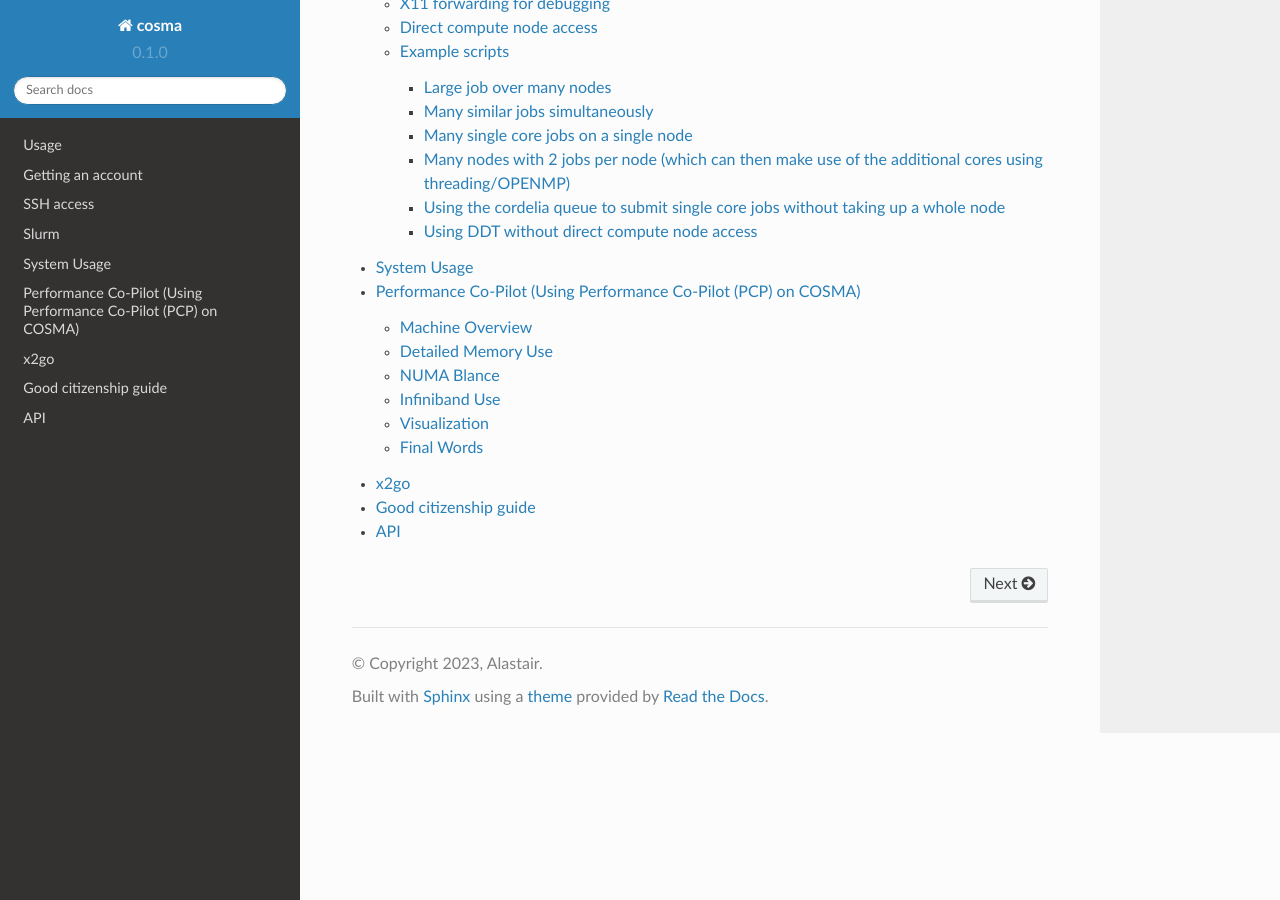
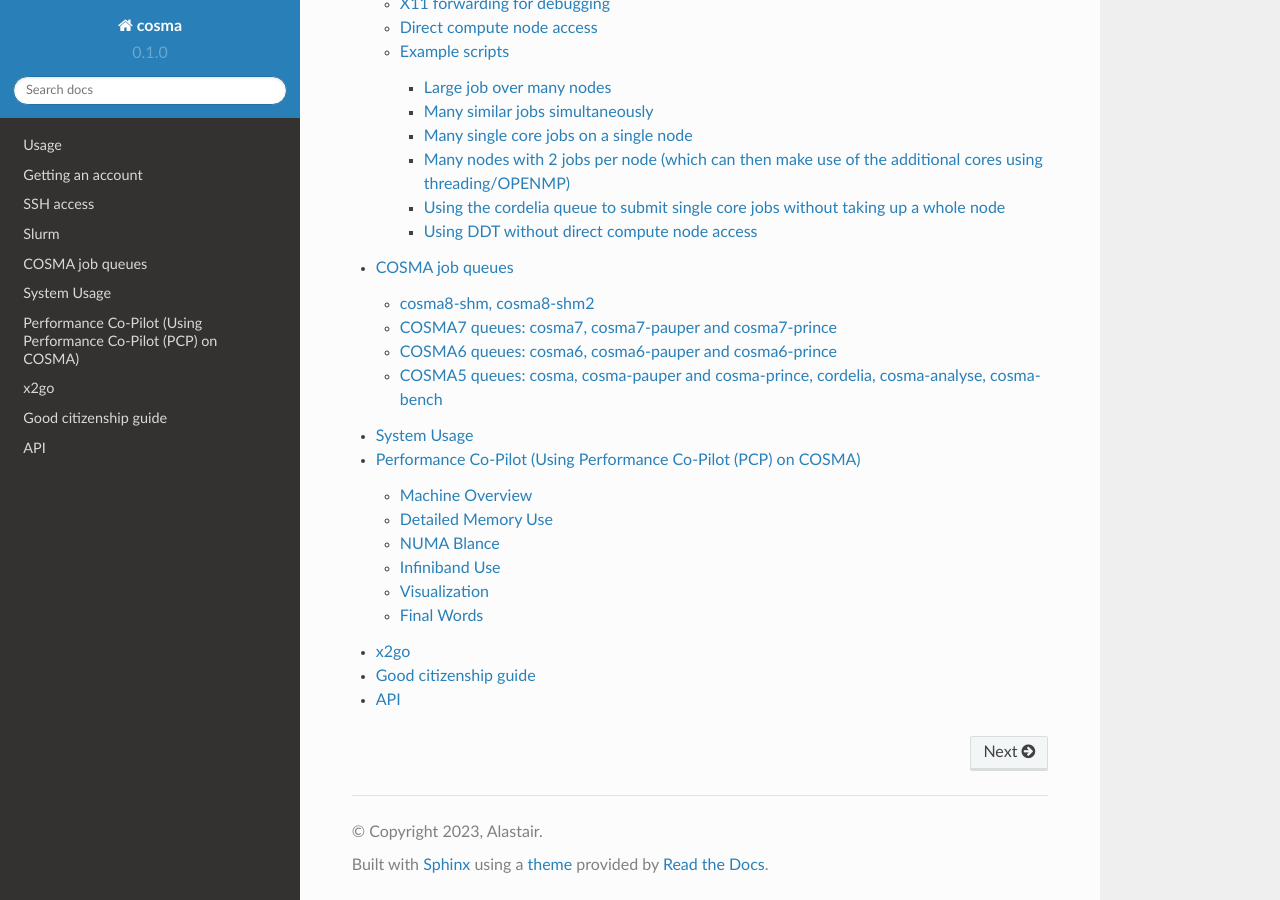
Before and after one commit to agb32/cosmadoc, a Sphinx documentation site: the page built from docs/source/index.rst, in a window 1280 px wide and 900 px high, scrolled down 973 px. Built offline with Sphinx 7.4.7 and the Read the Docs theme 2.0.0, drawn with Linux system fonts in a browser that asks for light colours; pages that are not in the unit, such as notebooks, are missing from menus; some of the changed lines change nothing that is shown.

Commit message:
added queue info

```diff
--- a/docs/source/index.rst
+++ b/docs/source/index.rst
@@ -24,6 +24,7 @@
    ssh
    modules
    slurm
+   queue
    system
    x2go
    citizenship
--- /dev/null
+++ b/docs/source/queue.md
@@ -0,0 +1,83 @@
+# COSMA job queues
+
+COSMA8 queues: cosma8, cosma8-prince, cosma8-pauper, cosma8-serial, cosma8-shm, cosma8-shm2
+
+Access to the DiRAC COSMA8 system is only for DiRAC projects with a time allocation on this system. Each COSMA8 compute node has 128 cores and 1TB RAM. If you request fewer than 128 cores for a job using the cosma8-serial queue, you will not be granted exclusive access to a node, and therefore may share a node with other jobs. Unless you specify a memory in your SLURM script (e.g. #SBATCH --mem=1T), then you will be given a fraction of 1TB equal to the number of cores you request/128. If you do not wish to share a node, use the "#SBATCH --exclusive" flag. The cosma8-shm queue provides access to two large 4TB nodes, each with 128 cores.
+
+The cosma8-prince queue requires special access permission, will give an elevated priority and allow jobs to run for 30 days.
+
+The cosma8-pauper queue is a low priority queue with a limit of 1 day runtime, automatically used by projects that have exceeded their time allocation.
+
+## cosma8-shm, cosma8-shm2
+
+The cosma8-shm and cosma8-shm2 queues are small queues with non-standard hardware.
+
+cosma8-shm contains:
+
+* mad04: 128 cores, 4TB RAM, 0-3 NVIDIA A100 GPUs
+* mad05: 128 cores, 4TB RAM, 0-3 NVIDIA A100 GPUs
+* mad06: Milan-X architecture, 128 cores, 1TB RAM, large (768MB) L3 cache
+
+The A100 GPUs are "composable", that is, they can be allocated to different servers upon demand using a Liqid fabric. By default, mad04 and mad05 contain one GPU each (as does login8b). However, should more than 1 GPU be required for a particular workload this can be arranged (at the expense of moving them from the other nodes)
+
+cosma8-shm2 contains:
+
+* ga004: 128 cores, 1TB RAM, AMD MI100 GPU
+* ga005: 64 cores, 1TB RAM, 2x AMD MI200 GPU
+* ga006: 64 cores, 1TB RAM, 2x AMD MI200 GPU
+
+Should you wish to submit to a particular node, or exclude a partiular node (e.g. to ensure that you have access to a particular type of GPU), you can use the #SBATCH --exclude=ga004 directive within your batch script (which in this case would exclude ga004, thus ensuring you have access to a node with 2x AMD MI200 GPUs. Or #SBATCH --nodelist=ga004 (which in this case would submit to only the ga004 node).
+
+## COSMA7 queues: cosma7, cosma7-pauper and cosma7-prince
+
+Access to the DiRAC COSMA7 machine is provided using the three queues cosma7, cosma7-pauper and cosma7-prince. These three queues share all the 452 compute nodes dispatching jobs according to the different priorities that the queues have assigned. All the queues are configured so that job exclusive access to nodes is enforced. This means that no jobs share a compute node. Therefore, if you only need a single core, your project allocation will still be charged for using 28 cores.
+
+The main use of these queues is for DiRAC projects that have been assigned time at Durham and the mix of jobs expected to match its capabilities are MPI/OpenMP/Hybrid jobs using up to 28 cores per node with a maximum memory of 512GB per node. If any jobs can run using fewer resources than a single node then they should be packaged into a batch job with appropriate internal process control to scale up to this level.
+
+In addition to the hardware limits the queues have the following limits and priorities:
+
+
+| Name             | Priority          | Maximum run time	   | Maximum cores    |
+| ---------------- | ----------------- | ----------------------| ---------------- |
+| cosma7           | Normal            | 72 hours              | unlimited        |
+| cosma7-pauper	   | Low               | 24 hours              | unlimited        |
+| cosma7-prince    | Highest           | 30 days               | 4096             |
+
+The three queues share the same resources so the order that jobs run are decided on a number of factors. Higher priority jobs will run first, and in fact jobs in higher priority queues will always run before lower priority jobs, however, it may not superficially seem like that as jobs from lower priority queues may run as back-fills (this is allowed when a lower priority job will complete before the resources needed for a higher one will become available, so setting a run-time limit for your job may get it completed more quickly). See the [Durham utilities](LINK) descriptions for how to make use of back-filling.
+
+## COSMA6 queues: cosma6, cosma6-pauper and cosma6-prince
+
+COSMA6 was retired in April 2023 after 11 years of service.
+
+## COSMA5 queues: cosma, cosma-pauper and cosma-prince, cordelia, cosma-analyse, cosma-bench
+
+Access to the Durham COSMA5 machine is provided using the six queues cosma, cosma-pauper, cosma-prince, cordelia, cosma-analyse and cosma-bench. The first three queues share all the 302 compute nodes dispatching jobs according to the different priorities that the queues have assigned. All the queues are configured so that job exclusive access to nodes is enforced. This means that no jobs share a compute node.
+
+The cordelia queue should be used for single core jobs, and will share computational resources on a single node with other jobs. This allows efficient use of the cluster. When using the cordelia queue, please specify the maximum memory your job will require, e.g.: #SBATCH --mem=10G will reserve 10GB for you, and allow the other cores to use the rest.
+
+The cosma-analyse queue is for data analysis purposes. The cosma-bench queue is for benchmarking.
+
+The main use of these queues is for Durham projects that have been assigned time at Durham and the mix of jobs expected to match its capabilities are MPI/OpenMP/Hybrid jobs using up to 16 cores per node with a maximum memory of 126GB per node. Note that the nodes in COSMA5 are disk-less so this represents a hard memory limit and exceeding this will cause your job to fail. If any jobs can run using fewer resources than a single node then they should be either submitted to the cordelia queue or packaged into a batch job with appropriate internal process control to scale up to this level.
+
+In addition to the hardware limits the queues have the following limits and priorities:
+
+| Name             | Priority          | Maximum run time	     | Maximum cores    |
+| ---------------- | ----------------- | ------------------------| ---------------- |
+| cosma            | Normal            | 72 hours                | unlimited        |
+| cosma-pauper	   | Low               | 24 hours                | unlimited        |
+| cosma-prince     | Highest           | 30 days                 | 4096             |
+| cordelia         | Normal            | 30 days                 | 16               |
+| cosma-bench      | Normal            | 24 hours                | 16               |
+| cosma-analyse    | Normal            | 23 hours, 20 minutes(!) | 144              |
+
+The three queues share the same resources so the order that jobs run are decided on a number of factors. Higher priority jobs will run first, and in fact jobs in higher priority queues will always run before lower priority jobs, however, it may not superficially seem like that as jobs from lower priority queues may run as back-fills (this is allowed when a lower priority job will complete before the resources needed for a higher one will become available, so setting a run-time limit for your job may get it completed more quickly). See the [Durham utilities](LINK) descriptions for how to make use of back-filling.
+
+cosma queues are exclusive (except cordelia), meaning no matter how many cores you request per node you will have exclusive use of that node. Your allocation will be reduced assuming that you were using all the cores.
+
+The cosma and cosma-pauper queues are available to all users, the -prince queue can only be accessed by special arrangement.
+
+The quarterly allocation can can be found out in the [COSMA usage pages](https://virgodb.cosma.dur.ac.uk/usage/login.php), you'll need your COSMA username, and password or token (generated using the cusagetoken command) to see these.
+
+Jobs within the same queue are scheduled using a fairshare arrangement so each user initially has the same priority. This is then weighted using a resources used formula.
+
+Note that the order of running can again be affected by back-filling (but that will only work if a job is given a run time) and using fewer resources than other jobs.
```
